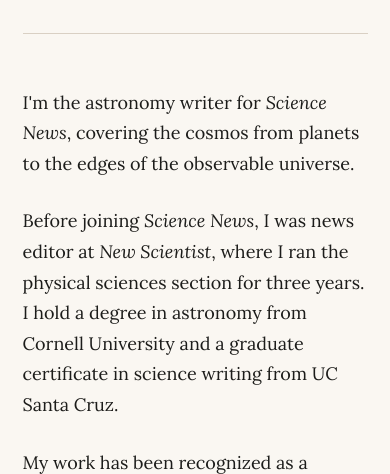
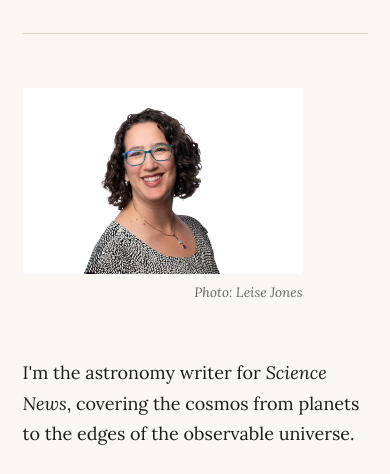
Before and after one commit to lisagrossman/lisagrossman.github.io, a plain HTML site: page index.html in a window 390 px wide. Shown: the part 350-824 px from the top of the page. Drawn offline with nearby package versions, Linux system fonts and the light colour scheme; a web font is replaced by a local one.

Commit message:
Add headshot with photo credit

```diff
--- a/index.html
+++ b/index.html
@@ -25,6 +25,10 @@
     </div>
 
     <div class="about-body">
+      <figure class="headshot">
+        <img src="KSJ6983-Edit.jpg" alt="Lisa Grossman">
+        <figcaption>Photo: Leise Jones</figcaption>
+      </figure>
       <p>
         I'm the astronomy writer for <em>Science News</em>, covering the cosmos from planets
         to the edges of the observable universe.
--- a/style.css
+++ b/style.css
@@ -121,6 +121,35 @@
   border-bottom: 1px solid var(--accent);
 }
 
+.headshot {
+  float: right;
+  margin: 0 0 1.5rem 2rem;
+  width: 220px;
+}
+
+.headshot img {
+  width: 100%;
+  display: block;
+  border-radius: 2px;
+}
+
+.headshot figcaption {
+  font-size: 0.75rem;
+  color: var(--muted);
+  margin-top: 0.4rem;
+  text-align: right;
+  font-style: italic;
+}
+
+@media (max-width: 600px) {
+  .headshot {
+    float: none;
+    margin: 0 0 1.5rem 0;
+    width: 100%;
+    max-width: 280px;
+  }
+}
+
 /* ── Section Headings ── */
 h2 {
   font-family: 'Playfair Display', Georgia, serif;
```
Also changed, not shown: KSJ6983-Edit.jpg (added).
